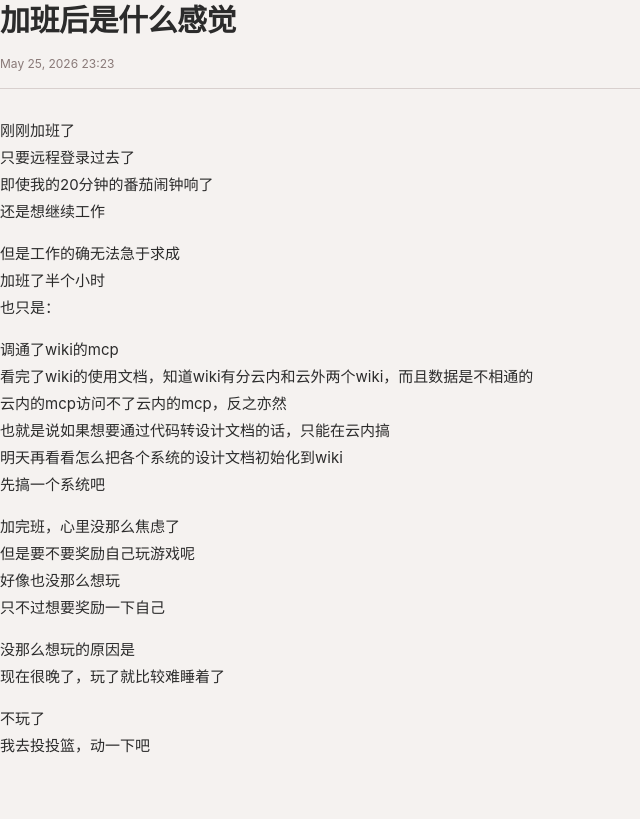
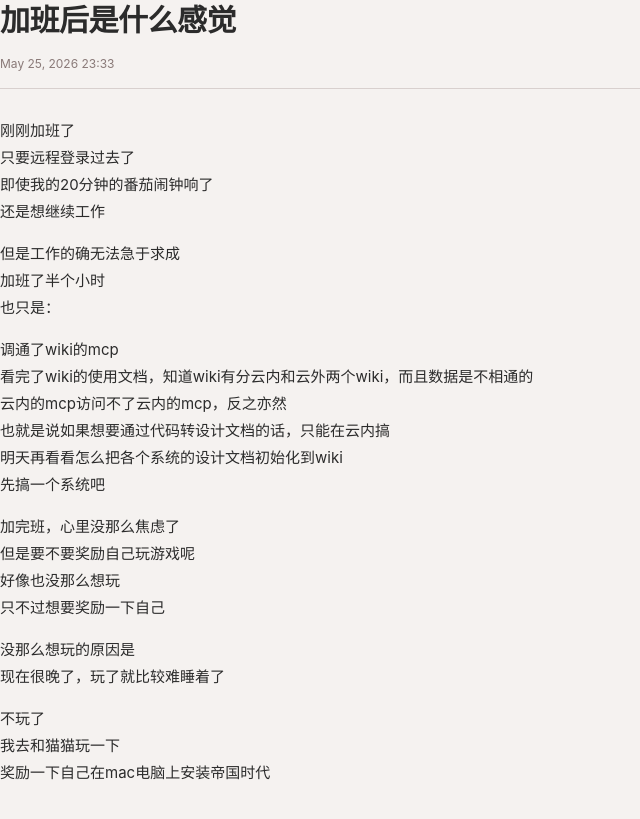
Before and after one commit to belber/belber.github.io, a Jekyll site: the page built from _posts/2026-05-25-加班后是什么感觉.md, in a window 1280 px wide. Shown: the top 819 px of the page, without its empty margins (0-640 px from the left). Built offline with Jekyll 4.4.1, drawn with Linux system fonts in a browser that asks for light colours.

Commit message:
update: 加班后是什么感觉

```diff
--- a/_posts/2026-05-25-加班后是什么感觉.md
+++ b/_posts/2026-05-25-加班后是什么感觉.md
@@ -29,4 +29,5 @@ date: 2026-05-25 23:23:46 +08:00
 现在很晚了，玩了就比较难睡着了
 
 不玩了
-我去投投篮，动一下吧
+我去和猫猫玩一下
+奖励一下自己在mac电脑上安装帝国时代
```
Also changed, not shown: other parts of _posts/2026-05-25-加班后是什么感觉.md (+1 -1 lines).
